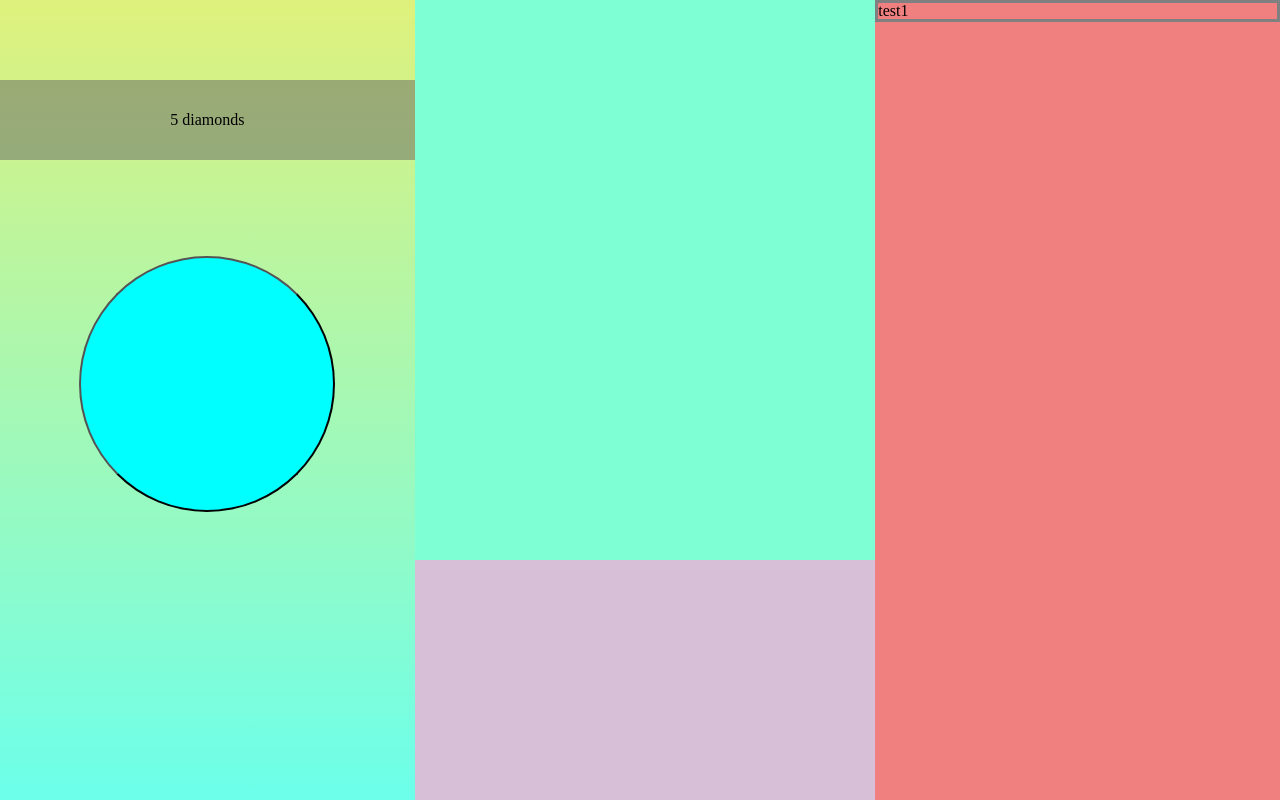
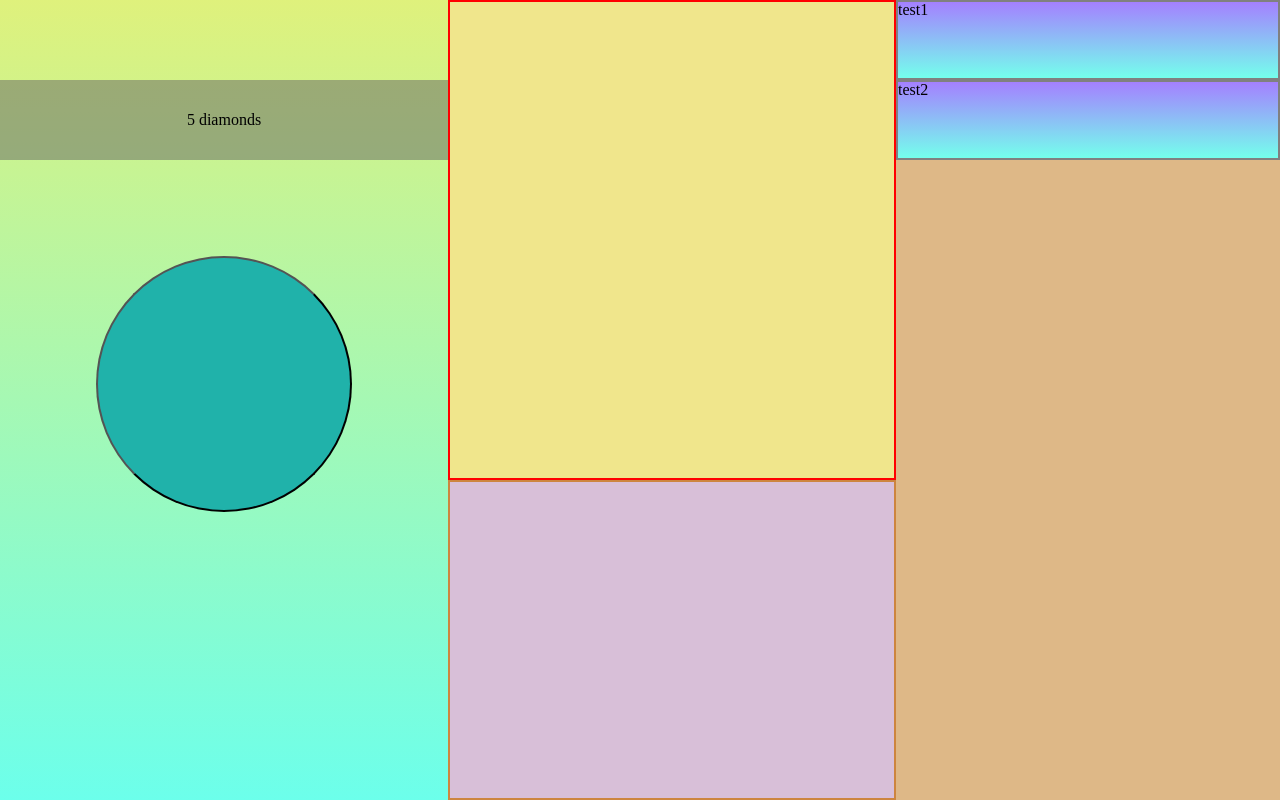
Before and after one commit to HareK02/DiamondClicker, a plain HTML site: page index.html in a window 1280 px wide. Drawn offline with Linux system fonts and the light colour scheme.

Commit message:
UI remake

```diff
--- a/index.html
+++ b/index.html
@@ -13,32 +13,28 @@
     </head>
     <body>
         <div id="game">
-            <div id="baseVContainer" class="container L2R">
+            <div id="baseVContainer" class="">
                 <div></div>
                 <div id="ClickerScrn">
                     <canvas id="MainCanvas"></canvas>
                     <div id="Banner">
-                        <div id="BannerText">
-                            123.456 million diamonds
-                            <br>812,000 DpS
-                        </div>
+                        <div id="BannerText"> 123.456 million diamonds <br>812,000 DpS </div>
                     </div>
                     <button id="ClickableDiamond"></button>
                     <div id="Notice"></div>
                 </div>
-                <div id="Contents" class="container L2R">
-                    <div id="CenterArea" class="container U2D">
                 <div id="Menu" class="switchingArea">
                     <div id="Inventory"></div>
                     <div id="ProductsMenu"></div>
                 </div>
                 <div id="Panel">
                 </div>
+                <div id="Products" class="unhidden-x">
+                    <div class="prod-item" id="prod-test1">
+                        <div class="prod-cover"> test1 </div>
                     </div>
-                    <div id="Products" class="container U2D scrollable" style="overflow-x:visible;">
-                        <div class="prod-item" id="prod-test1">
-                            test1
-                        </div>
+                    <div class="prod-item" id="prod-test2">
+                        <div class="prod-cover"> test2 </div>
                     </div>
                 </div>
             </div>
--- a/style.css
+++ b/style.css
@@ -6,7 +6,6 @@ html, body, div, span, applet, object, iframe, h1, h2, h3, h4, h5, h6, p, blockq
     font-size: 100%;
     font: inherit;
     vertical-align: baseline;
-    overflow: hidden;
     box-sizing: border-box;
 }
 article, aside, details, figcaption, figure, footer, header, hgroup, menu, nav, section {
@@ -36,40 +35,11 @@ table {
     height: 100vh;
 }
 /*#region regular class */
-.container {
-    display: flex;
-    flex-wrap: nowrap;
-    flex-direction: column;
-}
-.L2R {
-    flex-direction: row;
-}
-.R2L {
-    flex-direction: row-reverse;
-}
-.U2D {
-    flex-direction: column;
-}
-.D2U {
-    flex-direction: column-reverse;
-}
-.L2R>div, .R2L>div {
-    height: 100%;
-}
-.U2D>div, .D2U>div {
-    width: 100%;
-}
 .unhidden-x {
     overflow-x: visible;
 }
 .unhidden-y {
     overflow-y: visible;
-}
-.L2R.scrollable, .R2L.scrollable {
-    overflow: scroll hidden;
-}
-.U2D.scrollable, .D2U.scrollable {
-    overflow: hidden scroll;
 }
 /*#endregion*/
 #baseVContainer {
@@ -77,11 +47,14 @@ table {
     width: 100%;
 }
 #ClickerScrn {
-    flex-grow: 3;
-    position: relative;
-    background: linear-gradient(0.5turn, #dff17c, #6cffeb);;
+    top: 0;
+    left: 0;
+    width: 35%;
+    height: 100%;
+    position: absolute;
+    background: linear-gradient(0.5turn, #dff17c, #6cffeb);
 }
-#MainCanvas{
+#MainCanvas {
     position: absolute;
     width: 100%;
     height: 100%;
@@ -97,7 +70,7 @@ table {
     justify-content: center;
     align-items: center;
 }
-#BannerText{
+#BannerText {
     text-align: center;
     font-size: 18px;
 
@@ -111,35 +84,69 @@ table {
     width: 256px;
     height: 256px;
     border-radius: 50%;
-    background-color: aqua;
+    background-color: lightseagreen;
 }
 #ClickableDiamond:hover {
     width: 266px;
     height: 266px;
 }
-#Contents {
-    flex-grow: 6;
-    position: relative;
-}
 #CenterArea {
-    flex-grow: 5;
+    top: 0;
+    left: 35%;
+    width: 35%;
+    height: 100%;
     position: relative;
 }
 #Menu {
-    flex-grow: 1;
-    background-color: aquamarine;
+    top: 0;
+    left: 35%;
+    width: 35%;
+    height: 60%;
+    position: absolute;
+    background-color: khaki;
+    border: solid 2px red;
 }
 #Panel {
-    height: 30vh;
+    top: 60%;
+    left: 35%;
+    width: 35%;
+    height: 40%;
+    position: absolute;
     background-color: thistle;
+    border: solid 2px peru;
 }
 #Products {
-    flex-grow: 4;
+    top: 0;
+    right: 0;
+    width: 30%;
+    height: 100%;
+    position: absolute;
+    z-index: 3;
+    background-color: burlywood;
+}
+.prod-item {
+    height: 10%;
+    width: 100%;
     position: relative;
-    background-color: lightcoral;
 }
-.prod-item{
-    width: 100px;
-    border: solid,gray;
+.prod-cover {
+    top: 0;
+    bottom: 0;
+    right: 0;
+    left: 0;
+    width: auto;
+    height: auto;
+    position: absolute;
+    background: linear-gradient(0.5turn, #a480ff, #74ffec);
+    border: solid 2px gray;
+    overflow-x: visible;
+    transition: 1s;
+}
+.prod-cover:hover {
+    left: -10px;
 }
 /*#endregion*/
+
+/*#region mobile phone css(優先度低)*/
+
+/*#endregion*/
```
Lines whose indentation alone changed are shown as unchanged.
